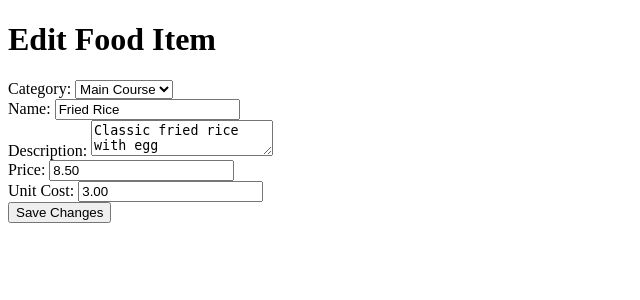
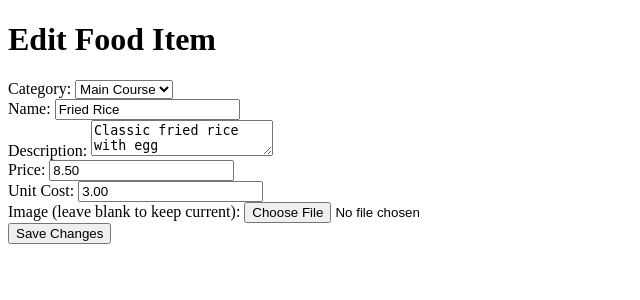
Before and after one commit to jasonnntan/ScanDine, a Laravel app: page /staff/food-items/1/edit in a window 1280 px wide. Shown: the top 300 px of the page, without its empty margins (0-640 px from the left). Run offline with Laravel 12, Linux system fonts and the light colour scheme; data comes from the database, SQL or seed files in the repository.

Commit message:
add image upload for food items with display on staff list

```diff
--- a/app/Http/Controllers/FoodItemController.php
+++ b/app/Http/Controllers/FoodItemController.php
@@ -36,12 +36,19 @@ class FoodItemController extends Controller
 
     public function store(Request $request)
     {
+        $imagePath = null;
+
+        if ($request->hasFile('image')) {
+            $imagePath = $request->file('image')->store('food-items', 'public');
+        }
+
         \App\Models\FoodItem::create([
         'category_id' => $request->category_id,
         'name' => $request->name,
         'description' => $request->description,
         'price' => $request->price,
         'unit_cost' => $request->unit_cost,
+        'image' => $imagePath,
         'status' => 'available',
         ]);
 
@@ -63,6 +70,12 @@ class FoodItemController extends Controller
     {
         $foodItem = \App\Models\FoodItem::findOrFail($id);
 
+        $imagePath = $foodItem->image;
+
+        if ($request->hasFile('image')) {
+            $imagePath = $request->file('image')->store('food-items', 'public');
+        }
+
         $foodItem->update([
             'category_id' => $request->category_id,
             'name' => $request->name,
--- a/resources/views/staff/foodItems/create.blade.php
+++ b/resources/views/staff/foodItems/create.blade.php
@@ -7,9 +7,10 @@
 <body>
     <h1>Add New Food Item</h1>
 
-    <form action="{{ route('staff.foodItems.store') }}" method="POST">
+    <form action="{{ route('staff.foodItems.store') }}" method="POST" enctype="multipart/form-data">
         @csrf
 
+        <label>Image: <input type="file" name="image"></label><br>
         <label>Category:
             <select name="category_id">
                 @foreach ($categories as $category)
--- a/resources/views/staff/foodItems/edit.blade.php
+++ b/resources/views/staff/foodItems/edit.blade.php
@@ -7,7 +7,7 @@
 <body>
     <h1>Edit Food Item</h1>
 
-    <form action="{{ route('staff.foodItems.update', $foodItem->id) }}" method="POST">
+    <form action="{{ route('staff.foodItems.update', $foodItem->id) }}" method="POST"  enctype="multipart/form-data">
         @csrf
         @method('PUT')
 
@@ -26,6 +26,11 @@
         <label>Price: <input type="number" step="0.01" name="price" value="{{ $foodItem->price }}"></label><br>
         <label>Unit Cost: <input type="number" step="0.01" name="unit_cost" value="{{ $foodItem->unit_cost }}"></label><br>
 
+        @if ($foodItem->image)
+            <img src="{{ asset('storage/' . $foodItem->image) }}" width="100"><br>
+        @endif
+        <label>Image (leave blank to keep current): <input type="file" name="image"></label><br>
+
         <button type="submit">Save Changes</button>
     </form>
 </body>
--- a/resources/views/staff/foodItems/index.blade.php
+++ b/resources/views/staff/foodItems/index.blade.php
@@ -13,6 +13,9 @@
 
     @foreach ($foodItems as $item)
         <div style="border: 1px solid #ccc; margin-bottom: 10px; padding: 10px;">
+            @if ($item->image)
+                <img src="{{ asset('storage/' . $item->image) }}" width="80"><br>
+            @endif
             <strong>{{ $item->name }}</strong> ({{ $item->category->name }}) - RM {{ number_format($item->price, 2) }}
             <p>Status: {{ $item->status }}</p>
 
```
